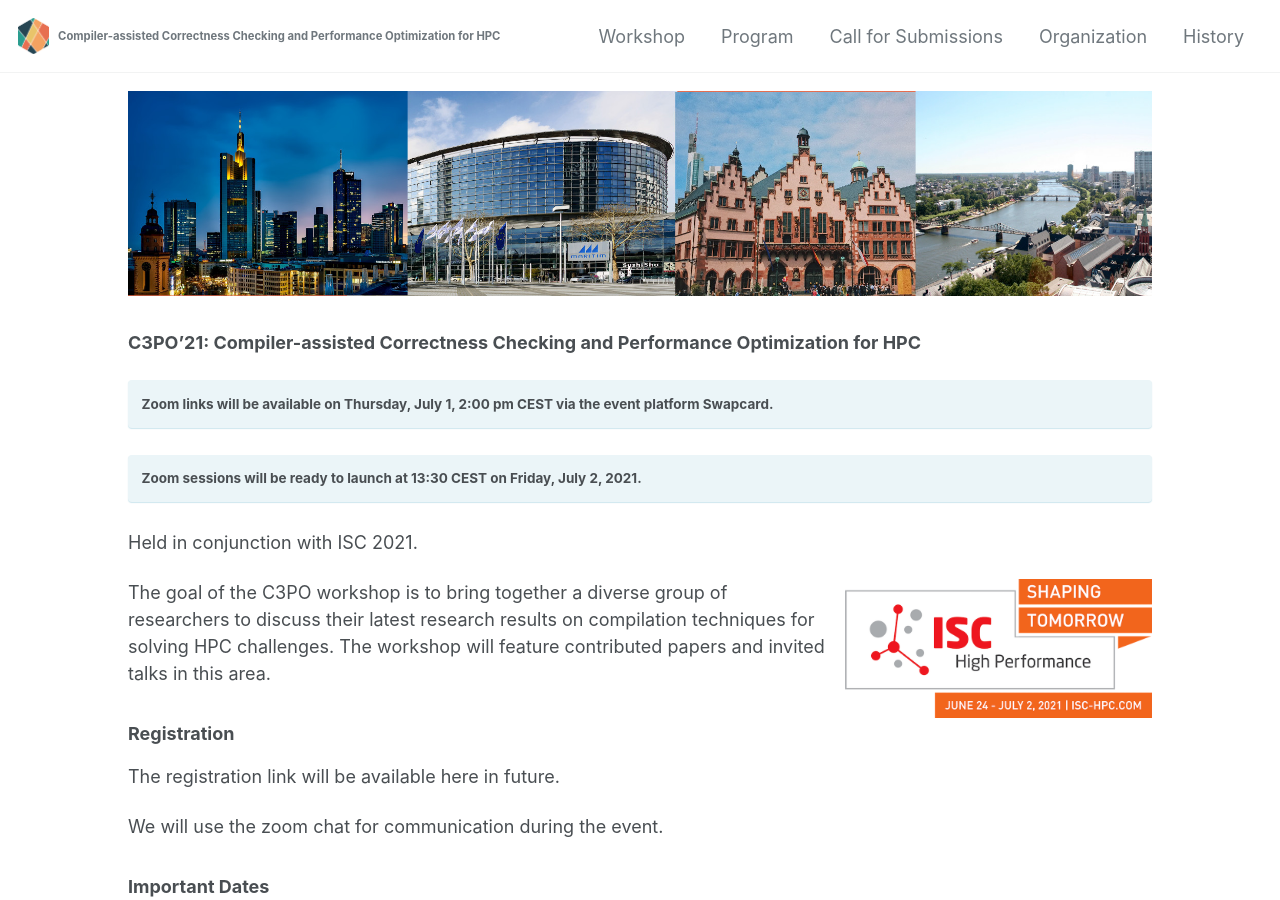
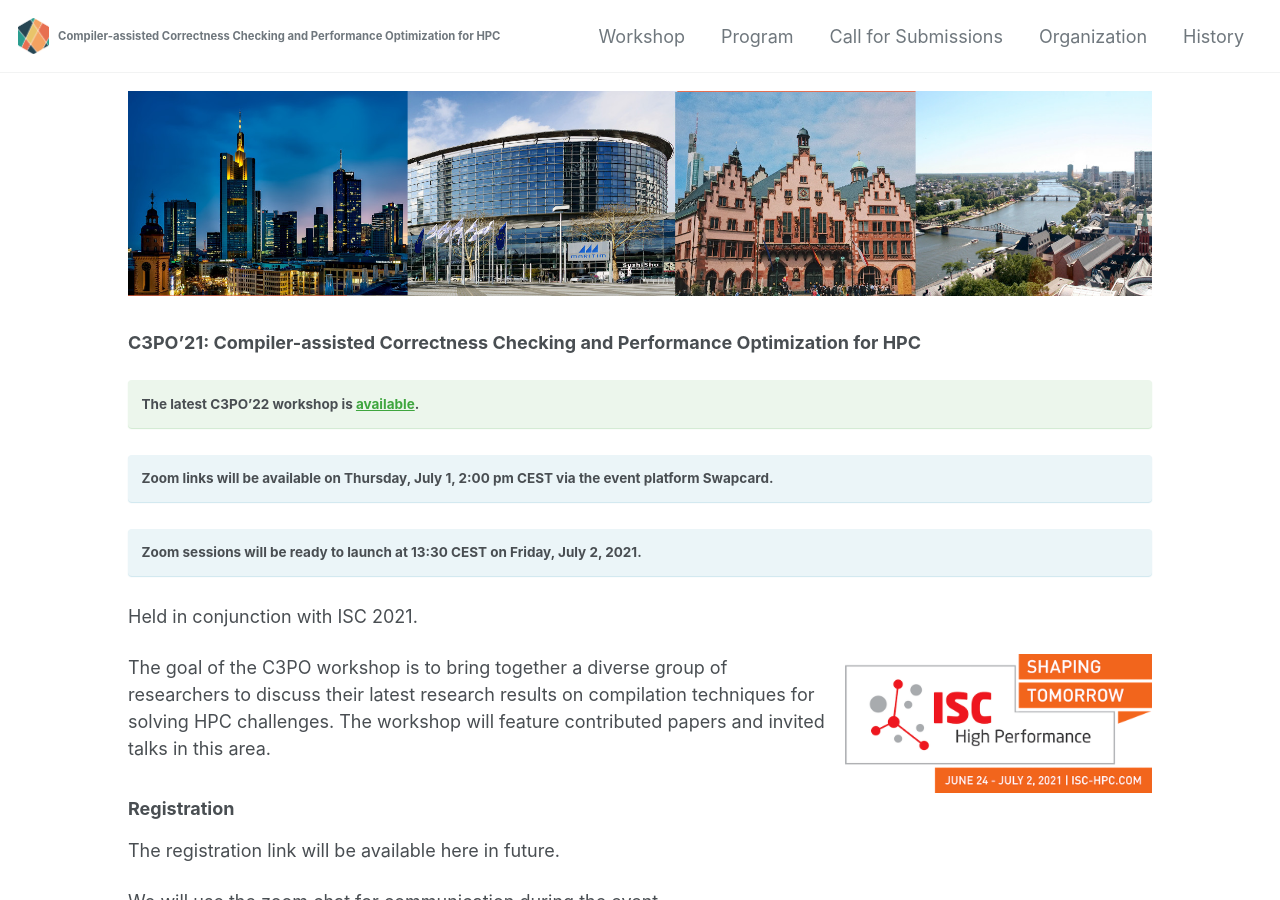
Before and after one commit to c3po-workshop/c3po-workshop.github.io, a Jekyll site: the page built from _pages/2021/index.md, in a window 1280 px wide and 900 px high. Built offline with Jekyll 4.4.1, drawn with Linux system fonts in a browser that asks for light colours; cached includes are drawn as plain includes; nearby versions of some CDN libraries.

Commit message:
Added link from 2021 to 2022

```diff
--- a/_pages/2021/index.md
+++ b/_pages/2021/index.md
@@ -5,6 +5,9 @@
 ![Banner](/assets/banner.jpg){:height="auto" width="100%"}
 
 ### C3PO'21: Compiler-assisted Correctness Checking and Performance Optimization for HPC
+
+**The latest C3PO'{{ 'now' | date: "%y" }} workshop is [available](/index).**
+{: .notice--success}
 
 **Zoom links will be available on Thursday, July 1, 2:00 pm CEST via the event platform Swapcard.**
 {: .notice--info}
```
